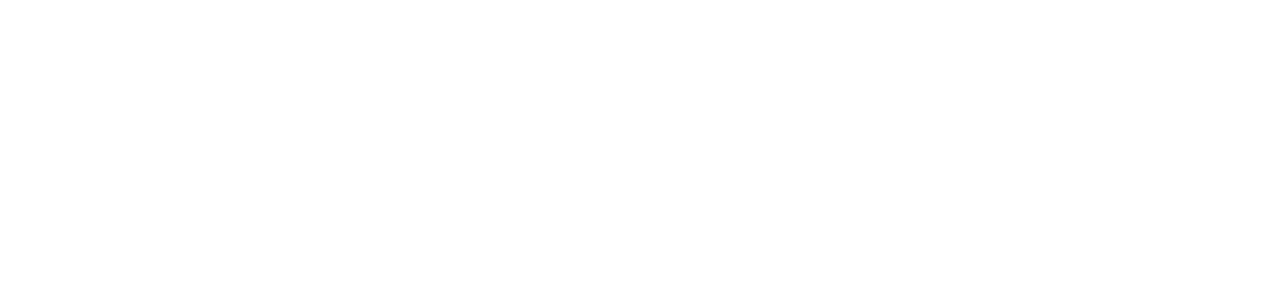
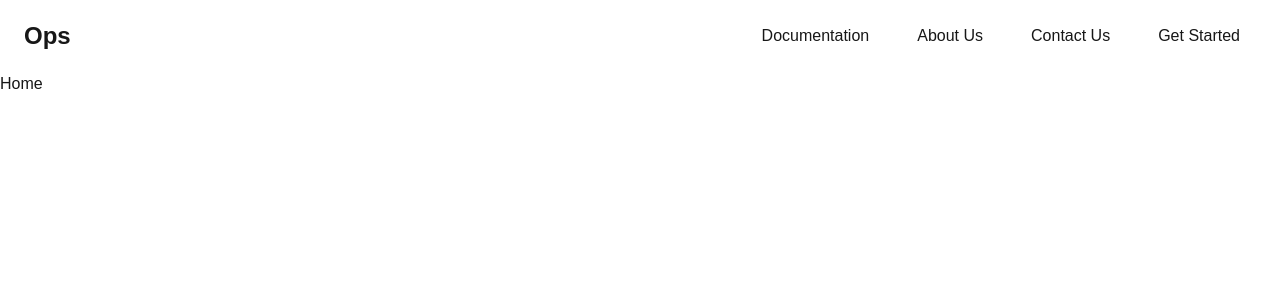
Before and after one commit to cynessa-dev/ops, a Next.js app: page / in a window 1280 px wide. Shown: the top 300 px of the page. Built offline with nearby package versions, Linux system fonts and the light colour scheme.

Commit message:
🚧 style(nav): Add skeleton of navigation bar

```diff
--- a/app/page.tsx
+++ b/app/page.tsx
@@ -1,9 +1,10 @@
-import Image from "next/image";
+import Navigation from "@/components/navigation";
 
 export default function Home() {
   return (
     <main>
-
+      <Navigation />
+      <h1>Home</h1>
     </main>
   );
 }
--- /dev/null
+++ b/app/portal/page.tsx
@@ -0,0 +1,9 @@
+
+
+export default function Portal() {
+    return (
+        <main>
+            <h1>Portal</h1>
+        </main>
+    );
+}
--- /dev/null
+++ b/components/navigation.tsx
@@ -0,0 +1,16 @@
+export default function Navigation() {
+  return (
+    <nav className="flex items-center justify-between py-4 px-6">
+      {/* COMPANY LOGO */}
+      <h1 className="text-2xl font-bold">Ops</h1>
+
+      {/* MENU OPTIONS */}
+      <ul className="flex gap-4">
+        <li className="py-2 px-4 rounded hover:bg-zinc-800">Documentation</li>
+        <li className="py-2 px-4 rounded hover:bg-zinc-800">About Us</li>
+        <li className="py-2 px-4 rounded hover:bg-zinc-800">Contact Us</li>
+        <li className="py-2 px-4 rounded hover:bg-zinc-800">Get Started</li>
+      </ul>
+    </nav>
+  );
+}
```
